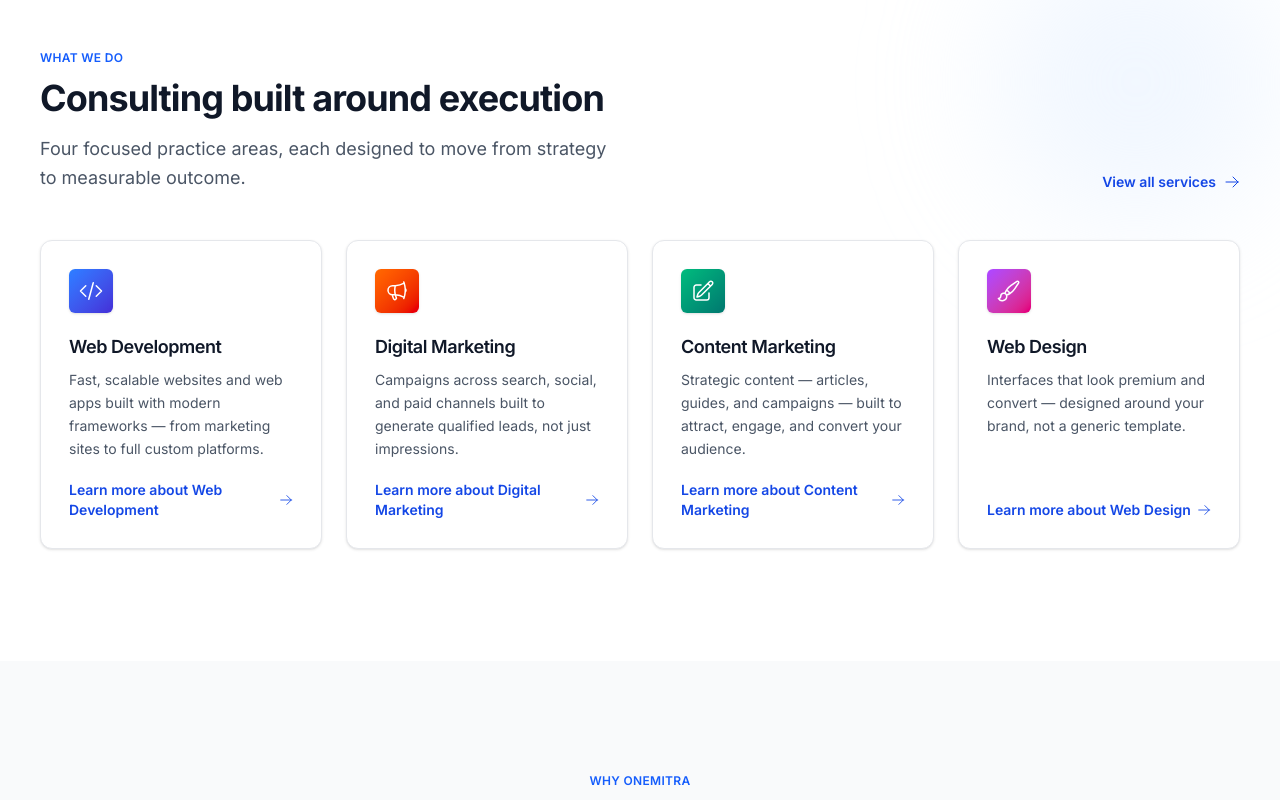
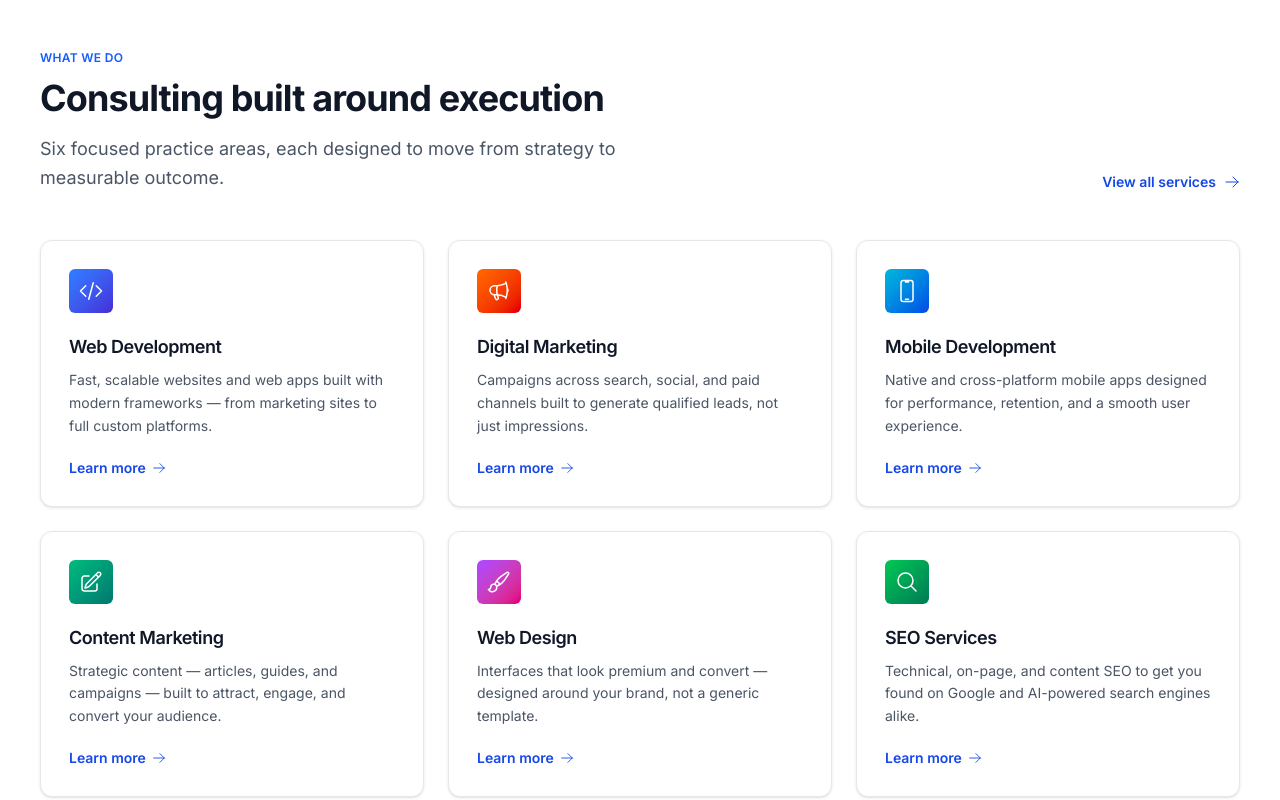
Before and after one commit to ParangiKalpana/OneMitraReact, a React (Vite) app in the folder OneMitra/: page / in a window 1280 px wide. Shown: the part 1000-1800 px from the top of the page. Built offline with nearby package versions, Linux system fonts and the light colour scheme.

Commit message:
Updated website

```diff
--- a/OneMitra/src/Component/home/Services.jsx
+++ b/OneMitra/src/Component/home/Services.jsx
@@ -2,8 +2,10 @@ import { Link } from "react-router-dom";
 import {
   CodeBracketIcon,
   MegaphoneIcon,
+  DevicePhoneMobileIcon,
   PencilSquareIcon,
   PaintBrushIcon,
+  MagnifyingGlassIcon,
   ArrowRightIcon,
 } from "@heroicons/react/24/outline";
 
@@ -11,41 +13,47 @@ const services = [
   {
     icon: CodeBracketIcon,
     title: "Web Development",
-    description:
-      "Fast, scalable websites and web apps built with modern frameworks — from marketing sites to full custom platforms.",
+    description: "Fast, scalable websites and web apps built with modern frameworks — from marketing sites to full custom platforms.",
     color: "from-blue-500 to-indigo-700",
   },
   {
     icon: MegaphoneIcon,
     title: "Digital Marketing",
-    description:
-      "Campaigns across search, social, and paid channels built to generate qualified leads, not just impressions.",
+    description: "Campaigns across search, social, and paid channels built to generate qualified leads, not just impressions.",
     color: "from-orange-500 to-red-600",
+  },
+  {
+    icon: DevicePhoneMobileIcon,
+    title: "Mobile Development",
+    description: "Native and cross-platform mobile apps designed for performance, retention, and a smooth user experience.",
+    color: "from-cyan-500 to-blue-700",
   },
   {
     icon: PencilSquareIcon,
     title: "Content Marketing",
-    description:
-      "Strategic content — articles, guides, and campaigns — built to attract, engage, and convert your audience.",
+    description: "Strategic content — articles, guides, and campaigns — built to attract, engage, and convert your audience.",
     color: "from-emerald-500 to-teal-700",
   },
   {
     icon: PaintBrushIcon,
     title: "Web Design",
-    description:
-      "Interfaces that look premium and convert — designed around your brand, not a generic template.",
+    description: "Interfaces that look premium and convert — designed around your brand, not a generic template.",
     color: "from-purple-500 to-pink-600",
+  },
+  {
+    icon: MagnifyingGlassIcon,
+    title: "SEO Services",
+    description: "Technical, on-page, and content SEO to get you found on Google and AI-powered search engines alike.",
+    color: "from-green-500 to-emerald-700",
   },
 ];
 
 function Services() {
   return (
-    <section className="relative overflow-hidden bg-white py-16 sm:py-20 lg:py-28">
-      <div className="pointer-events-none absolute top-0 right-0 h-72 w-72 rounded-full bg-blue-100/40 blur-3xl" />
-
-      <div className="relative w-full max-w-[1280px] mx-auto px-4 sm:px-6 lg:px-10">
+    <section className="bg-white py-16 sm:py-20 lg:py-28">
+      <div className="w-full max-w-[1280px] mx-auto px-4 sm:px-6 lg:px-10">
         <div className="flex flex-col justify-between gap-5 sm:flex-row sm:items-end sm:gap-6">
-          <div className="animate-fadeUp">
+          <div>
             <p className="mb-3 text-xs font-semibold uppercase tracking-wide text-blue-600">
               What we do
             </p>
@@ -53,8 +61,8 @@ function Services() {
               Consulting built around execution
             </h2>
             <p className="mt-4 max-w-xl text-base leading-relaxed text-gray-600 sm:text-lg">
-              Four focused practice areas, each designed to move from
-              strategy to measurable outcome.
+              Six focused practice areas, each designed to move from strategy
+              to measurable outcome.
             </p>
           </div>
           <Link
@@ -66,15 +74,15 @@ function Services() {
           </Link>
         </div>
 
-        <div className="mt-10 grid grid-cols-1 gap-5 sm:mt-12 sm:grid-cols-2 sm:gap-6 lg:grid-cols-4">
+        <div className="mt-10 grid grid-cols-1 gap-5 sm:mt-12 sm:grid-cols-2 sm:gap-6 lg:grid-cols-3">
           {services.map((service, index) => (
             <div
               key={service.title}
-              className="animate-fadeUp group flex h-full flex-col rounded-xl border border-gray-200 bg-white p-6 shadow-sm transition-all duration-200 hover:-translate-y-1 hover:shadow-lg sm:p-7"
-              style={{ animationDelay: `${index * 90}ms` }}
+              className="animate-fadeUp flex h-full flex-col rounded-xl border border-gray-200 bg-white p-6 shadow-sm transition-all duration-200 hover:-translate-y-1 hover:shadow-lg sm:p-7"
+              style={{ animationDelay: `${index * 80}ms` }}
             >
               <div
-                className={`flex h-11 w-11 items-center justify-center rounded-md bg-linear-to-br ${service.color} shadow-sm transition-transform duration-200 group-hover:scale-105`}
+                className={`flex h-11 w-11 items-center justify-center rounded-md bg-linear-to-br ${service.color}`}
               >
                 <service.icon className="h-6 w-6 text-white" />
               </div>
@@ -86,10 +94,11 @@ function Services() {
               </p>
               <Link
                 to="/services"
+                aria-label={`Learn more about ${service.title}`}
                 className="mt-5 inline-flex items-center gap-1.5 text-sm font-semibold text-blue-700 hover:text-blue-800"
               >
-                Learn more about {service.title}
-                <ArrowRightIcon className="h-3.5 w-3.5 shrink-0 transition-transform duration-200 group-hover:translate-x-1" />
+                Learn more
+                <ArrowRightIcon className="h-3.5 w-3.5" />
               </Link>
             </div>
           ))}
```
